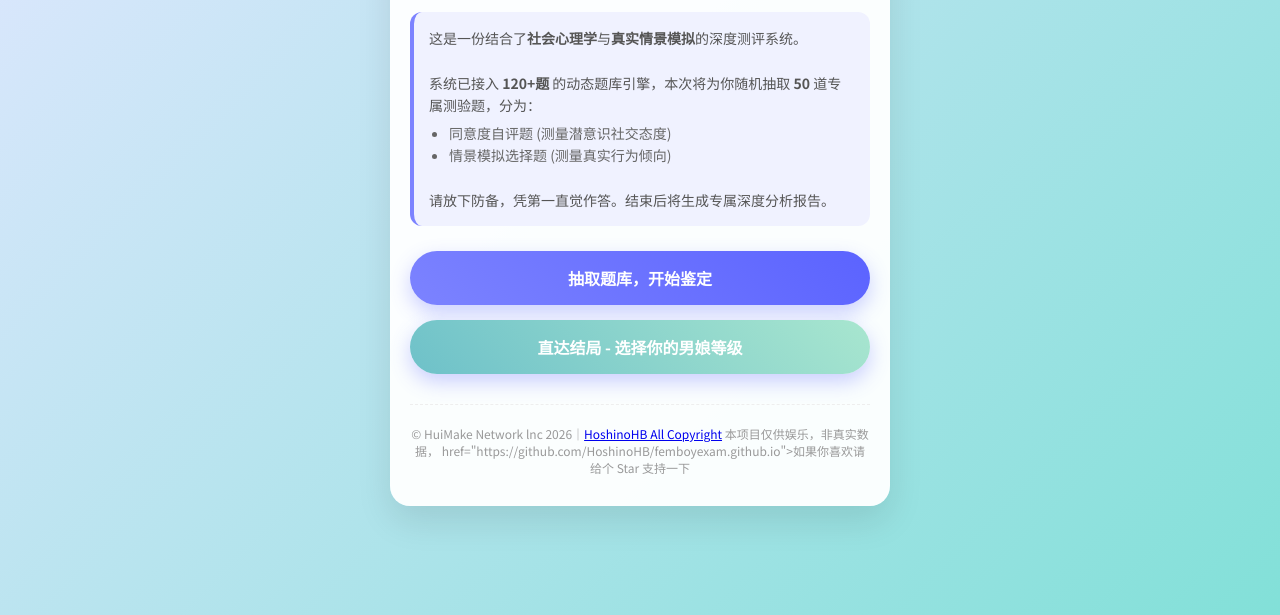
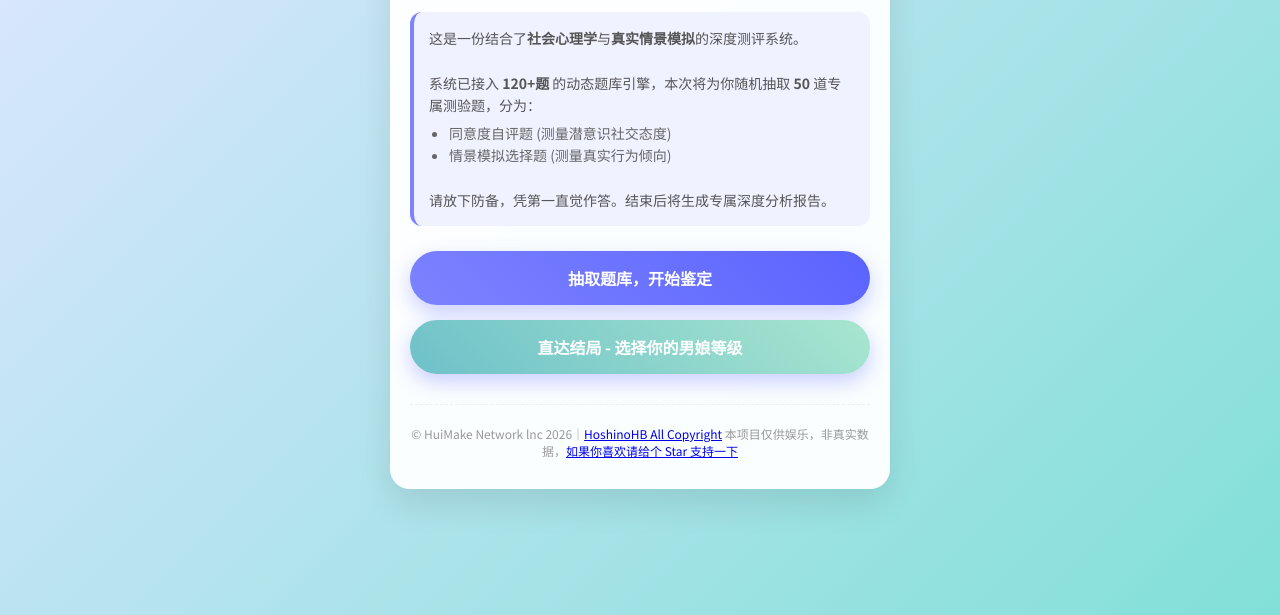
Before and after one commit to HoshinoHB/femboyexam, a plain HTML site: page index.html in a window 1280 px wide. Shown: the part 185-800 px from the top of the page. Drawn offline with nearby package versions, Linux system fonts and the light colour scheme.

Commit message:
隐藏明文

```diff
--- a/index.html
+++ b/index.html
@@ -249,7 +249,7 @@
         <!-- 页脚内容 -->
         <div class="footer-area">
             © HuiMake Network lnc 2026｜<a href="https://vlink.cc/HoshinoHB">HoshinoHB All Copyright</a>
-            本项目仅供娱乐，非真实数据，<a> href="https://github.com/HoshinoHB/femboyexam.github.io">如果你喜欢请给个 Star 支持一下</a>
+            本项目仅供娱乐，非真实数据，<a href="https://github.com/HoshinoHB/femboyexam.github.io">如果你喜欢请给个 Star 支持一下</a>
         </div>
     </div>
 
```
